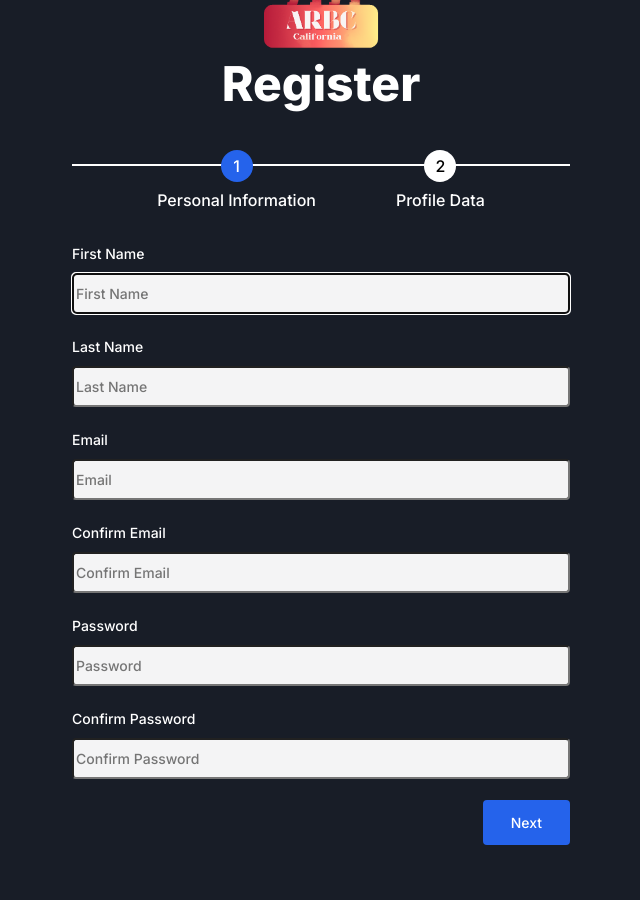
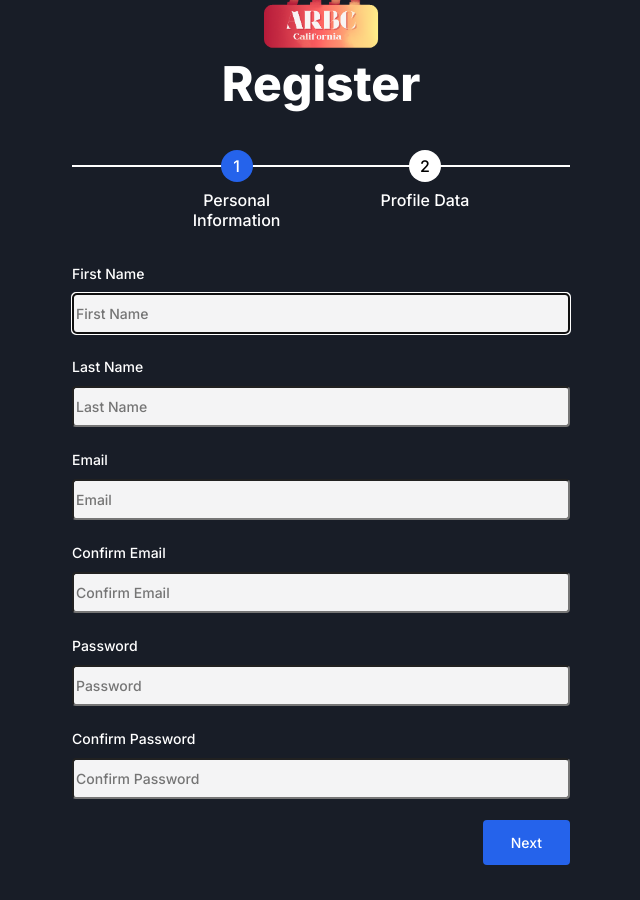
Before and after one commit to LOHS-ACSL-CLUB/arbc-website-frontend, a React (Vite) app: page /register in a window 1280 px wide. Shown: the whole page, without its empty margins (319-959 px from the left). Built offline with nearby package versions, Linux system fonts and the light colour scheme.

Commit message:
number changes

```diff
--- a/src/components/StepDisplay.scss
+++ b/src/components/StepDisplay.scss
@@ -2,6 +2,7 @@
     .steps {
         display: flex;
         justify-content: center;
+        align-items: baseline;
         gap: 5em;
         z-index: 2;
         position: relative;
@@ -10,7 +11,7 @@
     .line {
         border: 1px solid var(--text-color1);
         position: relative;
-        top: 1em;
+        top: 1.1em;
     }
 
     .step {
@@ -34,6 +35,8 @@
         color: var(--text-color1);
         margin-top: 0.5em;
         margin-bottom: 2em;
+        text-align: center;
+        max-width: 8em;
     }
 
     .step.active {
```
